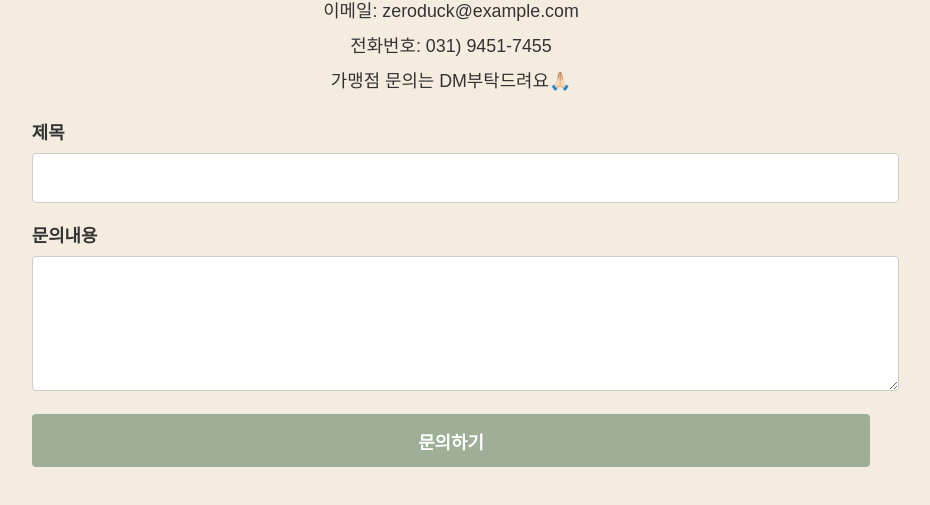
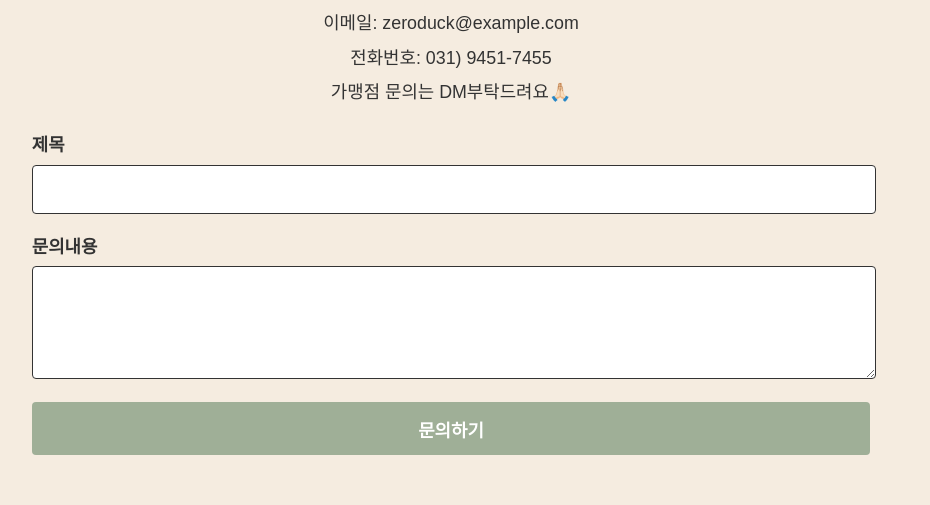
Before and after one commit to zeroruler/contect-us, a plain HTML site: page index.html in a window 1280 px wide. Shown: the part 215-720 px from the top of the page, without its empty margins (189-1119 px from the left). Drawn offline with Linux system fonts and the light colour scheme; a web font is replaced by a local one.

Commit message:
Update index.html

```diff
--- a/index.html
+++ b/index.html
@@ -60,8 +60,8 @@
       input,
       textarea {
         width: 100%;
-        padding: 0.75rem;
-        border: 1px solid #ccc;
+        height: 2.5rem;
+        border: 1px solid #333;
         border-radius: 4px;
         font-size: 1rem;
       }
```
